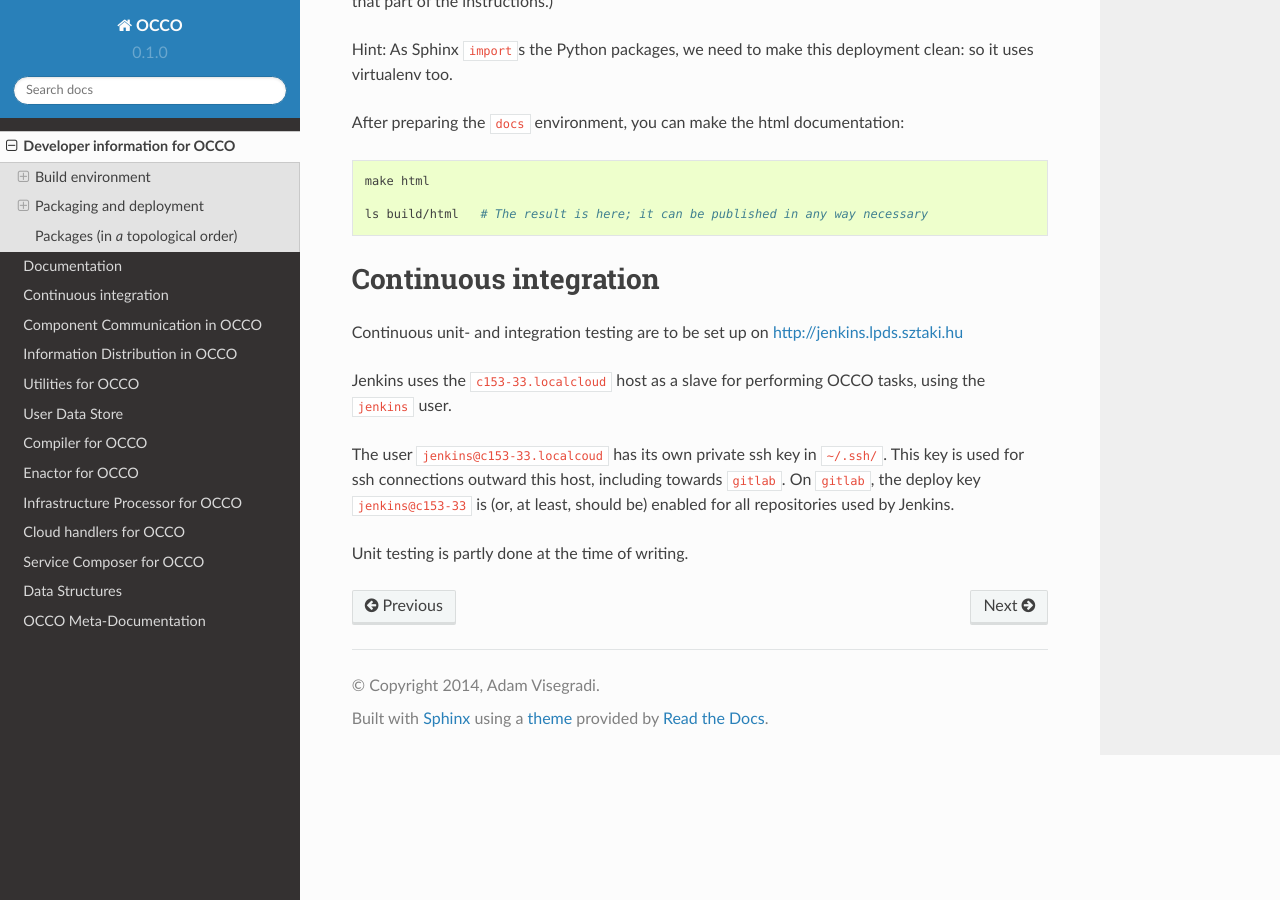
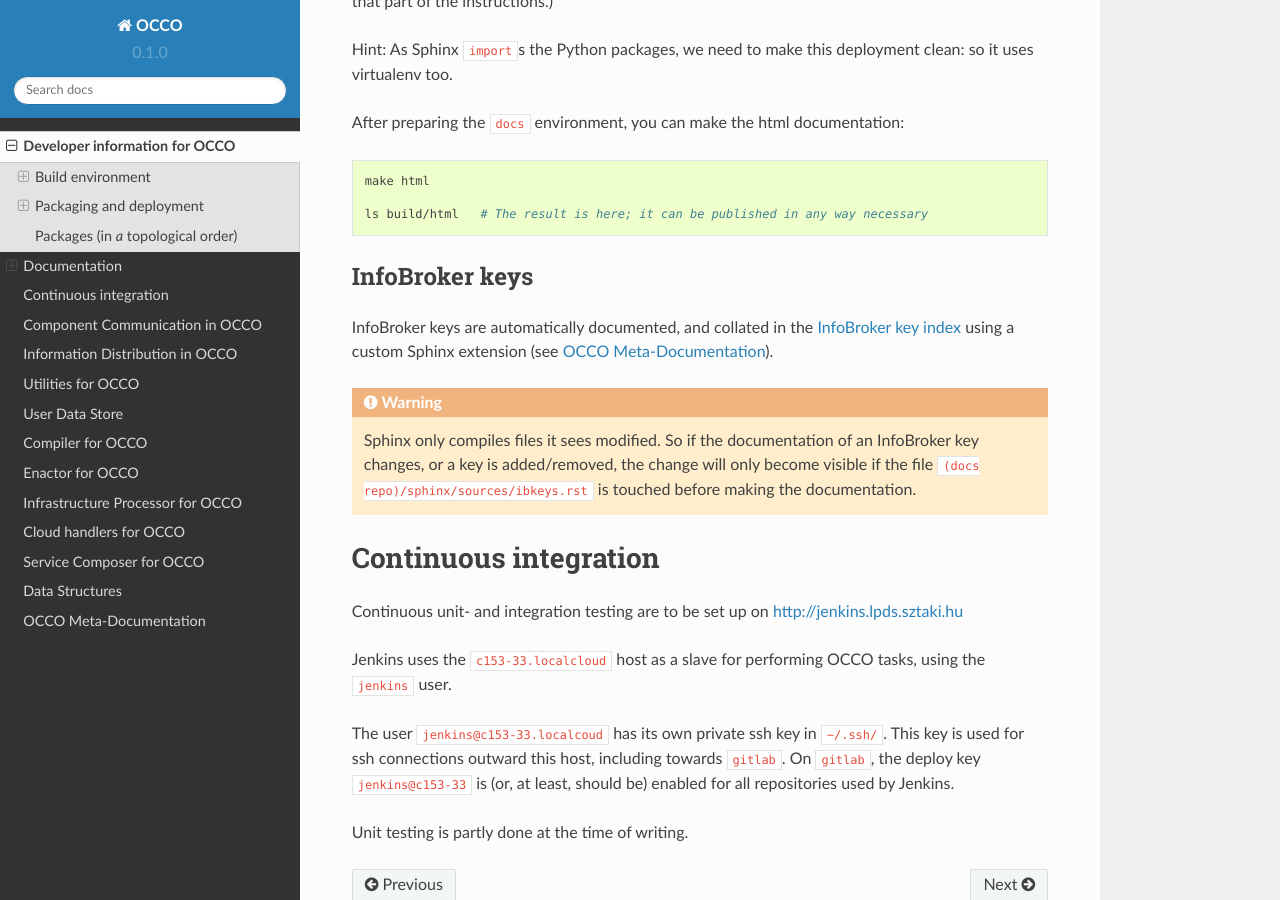
Before and after one commit to occopus/docs, a Sphinx documentation site: the page built from sphinx/source/packages.rst, in a window 1280 px wide and 900 px high, scrolled down 7747 px. Built offline with Sphinx 7.4.7 and the Read the Docs theme 2.0.0, drawn with Linux system fonts in a browser that asks for light colours; formulas are drawn with MathJax 3.

Commit message:
Add remark about touching the ibkeys.rst file when necessary

```diff
--- a/sphinx/source/meta.rst
+++ b/sphinx/source/meta.rst
@@ -1,3 +1,5 @@
+.. _metadocs:
+
 OCCO Meta-Documentation
 =======================
 
--- a/sphinx/source/packages.rst
+++ b/sphinx/source/packages.rst
@@ -382,6 +382,19 @@ After preparing the ``docs`` environment, you can make the html documentation:
 
     ls build/html   # The result is here; it can be published in any way necessary
 
+InfoBroker keys
+---------------
+
+InfoBroker keys are automatically documented, and collated in the
+:ref:`InfoBroker key index <ibkeyindex>` using a custom Sphinx extension (see
+:ref:`metadocs`).
+
+.. warning:: Sphinx only compiles files it sees modified. So if the
+    documentation of an InfoBroker key changes, or a key is added/removed, the
+    change will only become visible if the file
+    ``(docs repo)/sphinx/sources/ibkeys.rst`` is touched before making the
+    documentation.
+
 Continuous integration
 ======================
 
```
